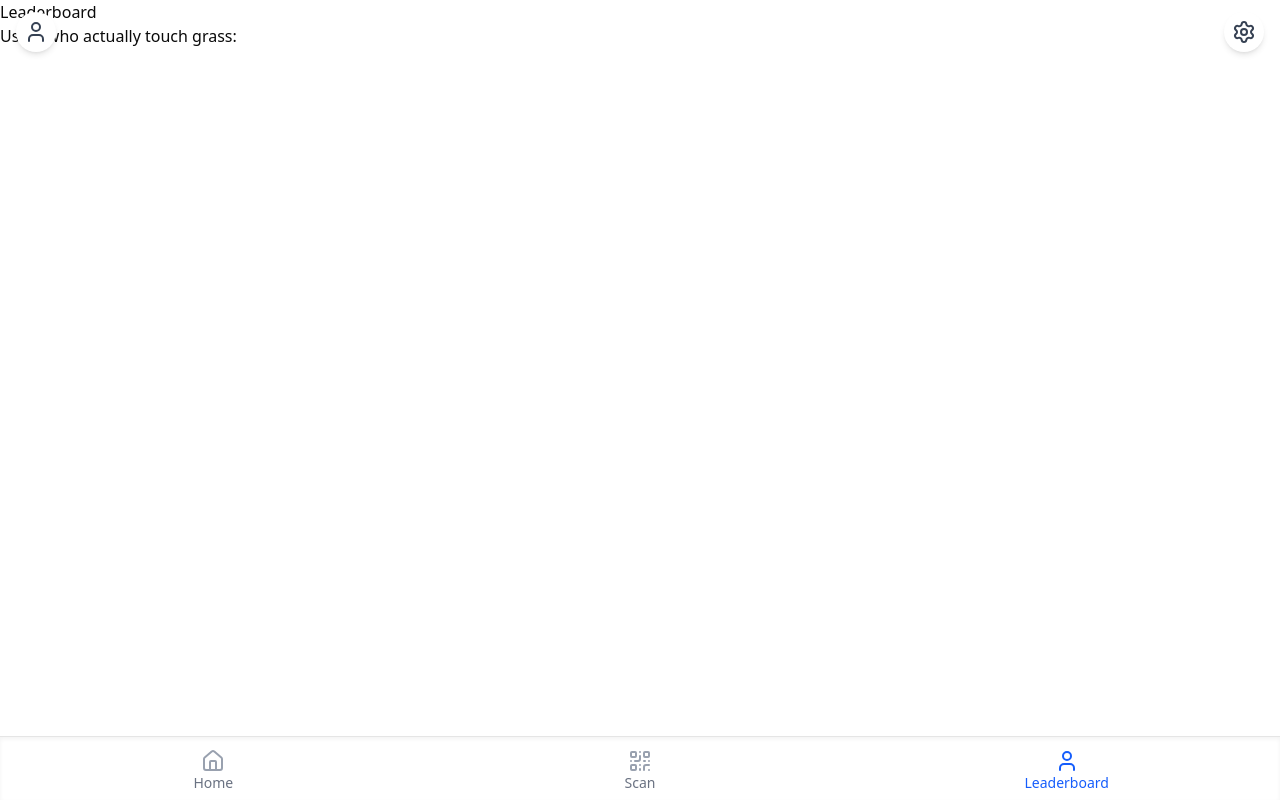
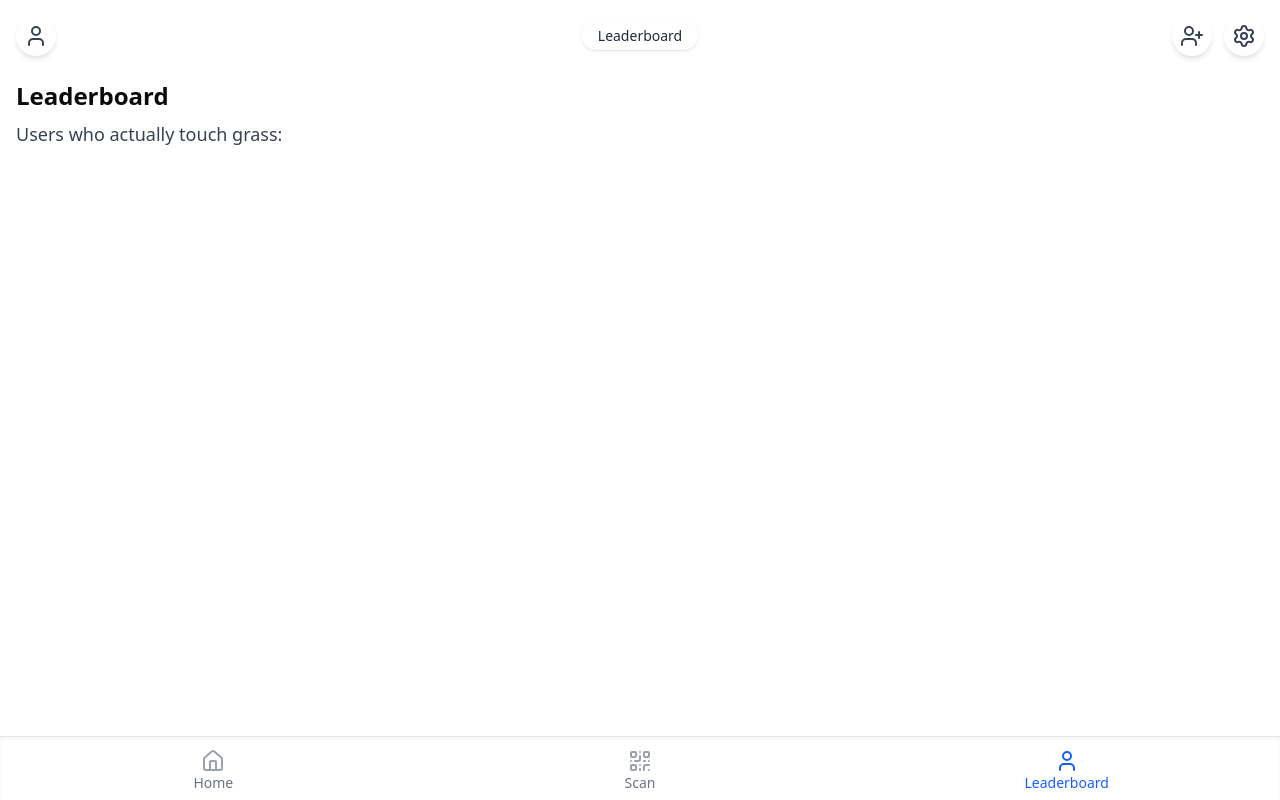
Before and after one commit to mea432/congressional-app-challenge-25, a Next.js app: page /leaderboard in a window 1280 px wide. Built offline with nearby package versions, Linux system fonts and the light colour scheme; no server answers; sample sign-in values are in the browser's storage.

Commit message:
new add friend component

```diff
--- a/src/app/home/page.tsx
+++ b/src/app/home/page.tsx
@@ -12,7 +12,7 @@ export default function Home() {
       {(user) => (
         <>
           <TopNavbar />
-          <div className="flex flex-col items-center justify-center min-h-[calc(100vh-4rem)] bg-gray-100">
+          <div className="flex flex-col items-center justify-center min-h-[calc(100vh-4rem)] bg-gray-100 pt-16 px-4">
             <h1 className="text-4xl font-bold mb-4">Welcome to the Home Page</h1>
             <p className="text-lg text-gray-700">This is the home page of your application.</p><br />
             <p>Your UID is: {user.uid}</p>
--- a/src/app/leaderboard/page.tsx
+++ b/src/app/leaderboard/page.tsx
@@ -10,9 +10,9 @@ export default function Leaderboard() {
       {(user) => (
         <>
           <TopNavbar />
-          <div>
-            <h1>Leaderboard</h1>
-            <p>Users who actually touch grass:</p>
+          <div className="pt-16 m-4">
+            <h1 className="text-2xl font-bold mb-2">Leaderboard</h1>
+            <p className="text-lg text-gray-700">Users who actually touch grass:</p>
             {/* Add leaderboard content here */}
           </div>
           <BottomNavbar />
--- a/src/app/scan/page.tsx
+++ b/src/app/scan/page.tsx
@@ -99,7 +99,9 @@ function QrScannerComponent() {
 
       {/* Overlay content */}
       <div className="absolute inset-0 flex flex-col items-center justify-center text-white p-4">
-        <h1 className="text-3xl font-bold mb-4">Scan a friend's QR Code</h1>
+        {!scannedData && (
+          <h1 className="text-3xl font-bold mb-4">Scan a friend's QR Code</h1>
+        )}
 
         {scannedData && (
           <div className="bg-green-600 bg-opacity-80 p-4 rounded text-white text-lg">
@@ -153,7 +155,7 @@ export default function QrScanPage() {
               </div>
             ) : (
               <div
-                className="absolute bottom-20 left-1/2 transform -translate-x-1/2 z-20 cursor-pointer flex flex-col items-center"
+                className="absolute bottom-5 left-1/2 transform -translate-x-1/2 z-20 cursor-pointer flex flex-col items-center"
                 onClick={() => setExpanded(true)}
               >
                 <span className="mb-1 text-white font-semibold drop-shadow-md">Your QR code</span>
--- /dev/null
+++ b/src/components/add-friend.tsx
@@ -0,0 +1,8 @@
+export default function AddFriendComponent() {
+  return (
+    <div className="p-6">
+      <h2 className="text-2xl font-bold mb-4">Add a Friend</h2>
+      {/* Your add friend UI goes here */}
+    </div>
+  );
+}
--- a/src/components/top-navbar.tsx
+++ b/src/components/top-navbar.tsx
@@ -1,61 +1,100 @@
 'use client';
 
 import { useState } from 'react';
-import { ArrowLeft, Settings, User } from 'lucide-react';
-import ProfileComponent from '@/components/profile';
-import SettingsComponent from '@/components/settings';
+import { usePathname } from 'next/navigation';
+import { ArrowLeft, Settings, User, UserPlus } from 'lucide-react';
+import ProfileComponent from './profile';
+import SettingsComponent from './settings';
+import AddFriendComponent from './add-friend';
 
 export default function TopNavbar() {
-  const [activeOverlay, setActiveOverlay] = useState<'profile' | 'settings' | null>(null);
+  const [activeOverlay, setActiveOverlay] = useState<'profile' | 'settings' | 'add-friend' | null>(null);
+  const pathname = usePathname();
 
   const handleBack = () => setActiveOverlay(null);
 
-  // Get overlay label
-  const overlayLabel = activeOverlay === 'profile' ? 'Profile' : activeOverlay === 'settings' ? 'Settings' : '';
+  const overlayLabel =
+    activeOverlay === null
+      ? ''
+      : {
+          profile: 'Profile',
+          settings: 'Settings',
+          'add-friend': 'Add Friend',
+        }[activeOverlay];
+
+  const pageTitleMap: Record<string, string> = {
+    '/home': 'Home',
+    '/scan': 'Scan',
+    '/leaderboard': 'Leaderboard',
+  };
+
+  const pageTitle = pageTitleMap[pathname] ?? '';
 
   return (
     <>
       {/* Top Navbar */}
-      <div className="fixed top-0 left-0 right-0 z-52 px-4 py-3 flex justify-between items-center pointer-events-none">
+      <div className="fixed top-0 left-0 right-0 z-50 px-4 py-3 pointer-events-none">
+        <div className="relative flex items-center justify-between h-12">
           {activeOverlay ? (
-          <div className="flex items-center justify-center space-x-2 pointer-events-auto h-full">
-            <button
-              onClick={handleBack}
-              className="bg-white shadow-md rounded-full p-2"
-            >
+            <div className="pointer-events-auto flex items-center space-x-2">
+              <button onClick={handleBack} className="bg-white shadow-md rounded-full p-2">
                 <ArrowLeft className="w-6 h-6 text-gray-700" />
               </button>
-            <span className="text-lg font-medium text-black drop-shadow-sm">{overlayLabel}</span>
+              <span className="text-lg font-medium text-black">{overlayLabel}</span>
             </div>
           ) : (
             <>
+              {/* Left - Profile */}
+              <div className="pointer-events-auto">
                 <button
                   onClick={() => setActiveOverlay('profile')}
-              className="pointer-events-auto bg-white shadow-md rounded-full p-2"
+                  className="bg-white shadow-md rounded-full p-2"
                 >
                   <User className="w-6 h-6 text-gray-700" />
                 </button>
+              </div>
 
+              {/* Center - Page Title */}
+              <div className="absolute left-1/2 top-1/2 -translate-x-1/2 -translate-y-1/2 pointer-events-none">
+                <div className="bg-white px-4 py-1 rounded-full shadow text-sm font-medium text-gray-800">
+                  {pageTitle}
+                </div>
+              </div>
+
+              {/* Right - Add Friend + Settings */}
+              <div className="pointer-events-auto flex space-x-3">
+                <button
+                  onClick={() => setActiveOverlay('add-friend')}
+                  className="bg-white shadow-md rounded-full p-2"
+                >
+                  <UserPlus className="w-6 h-6 text-gray-700" />
+                </button>
                 <button
                   onClick={() => setActiveOverlay('settings')}
-              className="pointer-events-auto bg-white shadow-md rounded-full p-2"
+                  className="bg-white shadow-md rounded-full p-2"
                 >
                   <Settings className="w-6 h-6 text-gray-700" />
                 </button>
+              </div>
             </>
           )}
+        </div>
       </div>
 
       {/* Overlay Content */}
       {activeOverlay === 'profile' && (
-        <div className="fixed inset-0 z-51 bg-white overflow-auto pt-12">
+        <div className="fixed inset-0 z-40 bg-white overflow-auto pt-16">
           <ProfileComponent />
         </div>
       )}
-
       {activeOverlay === 'settings' && (
-        <div className="fixed inset-0 z-51 bg-white overflow-auto pt-12">
+        <div className="fixed inset-0 z-40 bg-white overflow-auto pt-16">
           <SettingsComponent />
+        </div>
+      )}
+      {activeOverlay === 'add-friend' && (
+        <div className="fixed inset-0 z-40 bg-white overflow-auto pt-16">
+          <AddFriendComponent />
         </div>
       )}
     </>
```
Lines whose indentation alone changed are shown as unchanged.
